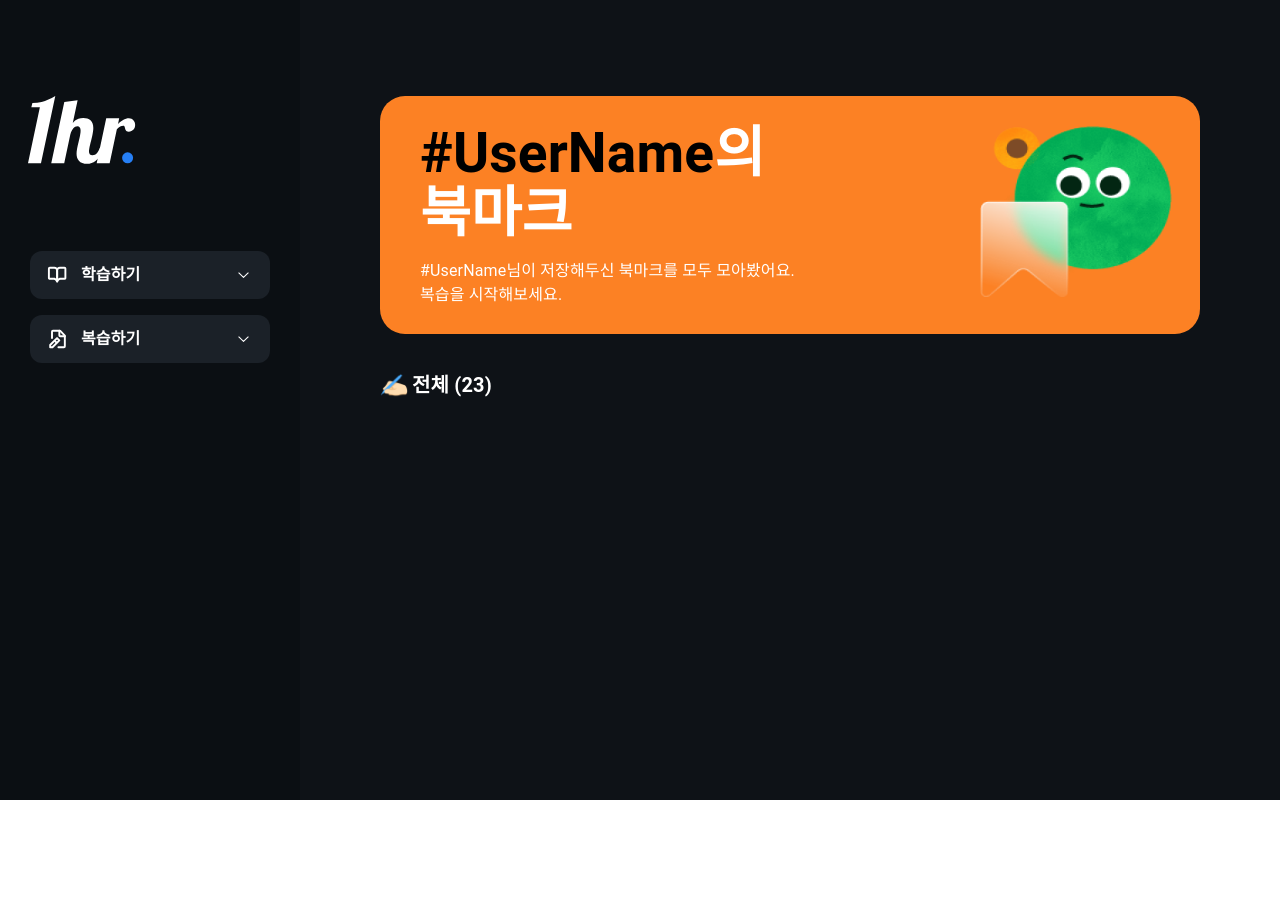
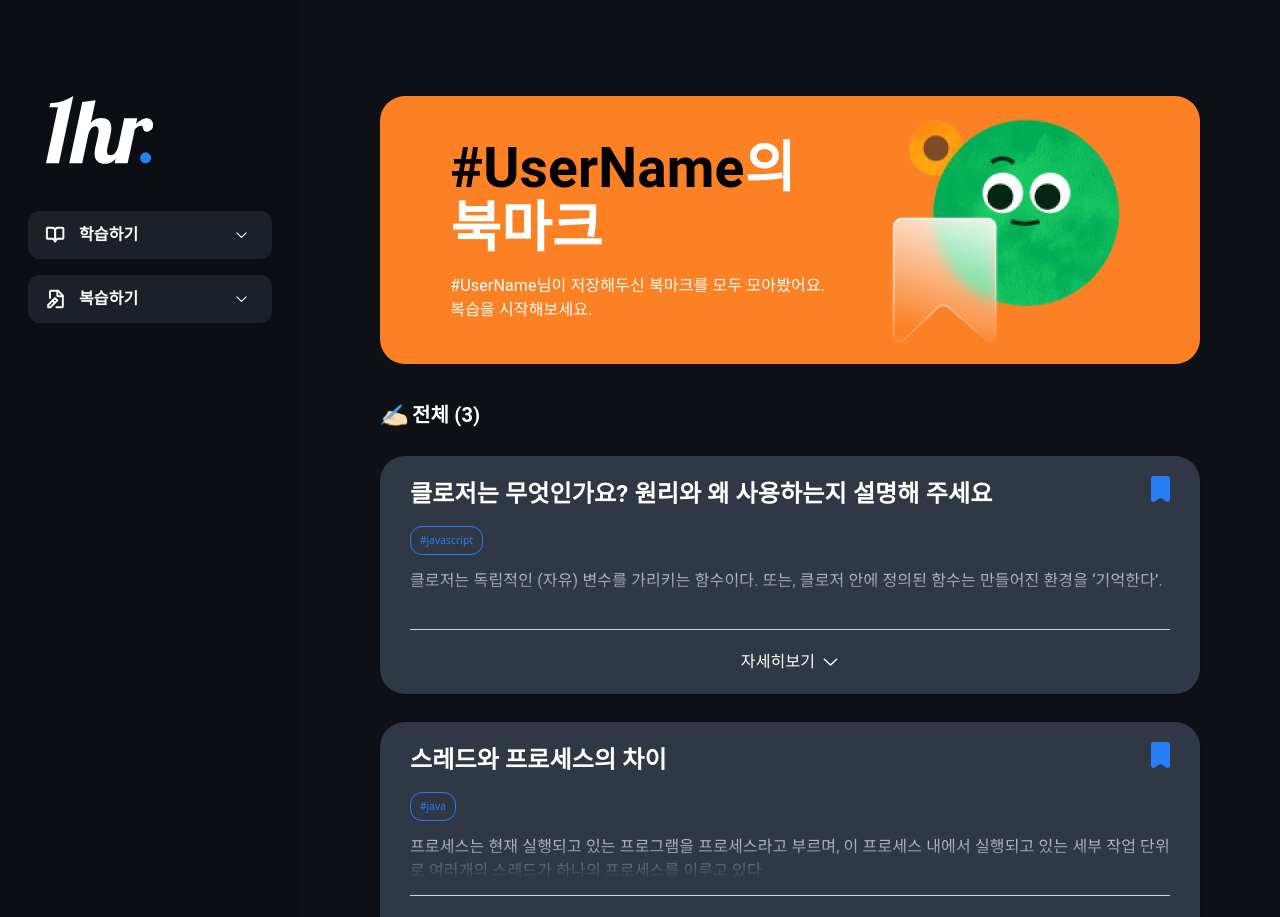
Before and after one commit to cathyleeu/1hour-deploy-test, a Next.js app: page /bookmark in a window 1280 px wide. Shown: the top 917 px of the page. Before the commit the page ends 800 px from the top, so only its background shows below. Built offline with nearby package versions, Linux system fonts and the light colour scheme.

Commit message:
feat: 잔업

```diff
--- a/components/Layout/Sidebar.tsx
+++ b/components/Layout/Sidebar.tsx
@@ -25,7 +25,7 @@ export default function Sidebar({}) {
   return (
     <div className="flex flex-col items-center h-full bg-[#0B0F13] text-white">
       {/* 로고 */}
-      <div className="w-full ml-14 mt-24 mb-20">
+      <div className="w-[244px] ml-[36px] mt-24 mb-[40px]">
         <Link href="/">
           <button className="w-[108px] h-[68px] bg-[url('/assets/images/sidebar/logo.svg')]" />
         </Link>
--- a/components/bookmark/banner.tsx
+++ b/components/bookmark/banner.tsx
@@ -5,7 +5,8 @@ type Props = {};
 
 const BookmarkBanner = (props: Props) => {
   return (
-    <div className="w-full bg-[#FC8124] text-white rounded-[25px] px-[40px] py-[27px] relative">
+    <div className="w-full min-w-[700px] h-[268px] bg-[#FC8124] text-white rounded-[25px] px-[40px] py-[27px] flex items-center justify-around ">
+      <section>
         <h1 className="font-bold text-[55px] leading-[60px]">
           <span className="text-black">{`#UserName`}</span>
           의
@@ -17,9 +18,10 @@ const BookmarkBanner = (props: Props) => {
           <br />
           복습을 시작해보세요.
         </p>
-      <div className="absolute right-5 top-5 w-[25%] h-[80%]">
-        <Image src="/assets/images/banner/bookmark.png" alt="banner" layout="fill" />
-      </div>
+      </section>
+      <section className="w-[244px] h-[248px]">
+        <Image src="/assets/images/banner/bookmark.png" width={244} height={248} alt="banner" />
+      </section>
     </div>
   );
 };
--- a/components/common/question-card.tsx
+++ b/components/common/question-card.tsx
@@ -1,6 +1,5 @@
 import { Card } from '@mui/material';
 import { useQuestionCard } from 'lib/hooks';
-import Image from 'next/image';
 import React, { memo } from 'react';
 import ArrowIcon from './arrow-icon';
 import Bookmark from './bookmark';
--- a/components/common/side-dropdown.tsx
+++ b/components/common/side-dropdown.tsx
@@ -41,7 +41,7 @@ const SideDropdown = ({ src, title, list }: Props) => {
       <div className={'flex flex-col items-center'}>
         {/* button */}
         <button
-          className={`flex items-center rounded-xl  mb-4 px-4 py-3.5 w-60 h-12 bg-${
+          className={`flex items-center rounded-xl  mb-4 px-4 py-3.5 w-[244px] h-12 bg-${
             isOpen ? 'blue' : 'gray'
           } text-base font-bold `}
           onClick={() => setIsOpen(!isOpen)}
--- a/components/common/tag-list.tsx
+++ b/components/common/tag-list.tsx
@@ -2,7 +2,11 @@ import { memo, useCallback, useEffect, useState } from 'react';
 import ArrowIcon from './arrow-icon';
 import Tag from './tag';
 
-const TagList = ({ value }: { value: string[] }) => {
+interface Props {
+  value: string[];
+}
+
+const TagList = ({ value }: Props) => {
   const [selectedTag, setSelectedTag] = useState<string[]>([]);
   const [isFold, setIsFold] = useState(true);
 
--- a/dummy/questions.json
+++ b/dummy/questions.json
@@ -3,7 +3,7 @@
     "category": "frontend",
     "description": "함수 안에 있는 선언들을 모두 끌어올려서 해당 함수 유효 범위의 최상단에 선언하는 것을 말한다 자바스크립트 함수는 실행되기 전에 함수 안에 필요한 변수값들을 모두 모아서 유효 범위의 최상단에 선언해요 즉 함수 내에서 아래쪽에 존재하는 내용 중 필요한 값들을 끌어올리는 것인데요. var 변수 선언과 함수선언문에서만 호이스팅이 일어나요 var 변수/함수의 선언만 위로 끌어 올려지며, 할당은 끌어 올려지지 않고 let/const 변수 선언과 함수표현식에서는 호이스팅이 발생하지 않아요",
     "isBookmark": false,
-    "tags": ["웹 브라우저", "HTML"],
+    "tags": ["react"],
     "title": "호이스팅에 대해서 설명해보세요",
     "id": 0
   },
@@ -11,7 +11,7 @@
     "category": "frontend",
     "description": "클로저는 독립적인 (자유) 변수를 가리키는 함수이다. 또는, 클로저 안에 정의된 함수는 만들어진 환경을 ‘기억한다’.",
     "isBookmark": true,
-    "tags": ["웹 브라우저", "HTML"],
+    "tags": ["javascript"],
     "title": "클로저는 무엇인가요? 원리와 왜 사용하는지 설명해 주세요",
     "id": 1
   },
@@ -19,7 +19,7 @@
     "category": "frontend",
     "description": "브라우저의 기본적인 역할은 HTML, CSS 명세에 따라 HTML 파일을 해석해서 표시하는 것이다. 브라우저를 구성하는 요소는 사용자 인터페이스, 브라우저 엔진(크롬, 사파리는 Webkit, 파이어폭스는 Gecko), 렌더링 엔진, 통신, UI 백엔드, 자바스크립트 해석기, 자료 저장소 등이 있다. 렌더링 엔진은 먼저 HTML 문서를 파싱해서 DOM 트리를 구축한다. 그리고 CSS 마크업을 파싱해서 앞서 구축한 DOM 트리와 함께 렌더링 트리를 만든다. 렌더링 트리는 화면에 보여줄 것들만 가지고 있는 트리로, 구축이 되면 순차적으로 화면에 배치한다. 부모에서 자식 순서로 배치는 진행된다. 배치가 완료되면 그리기를 시작한다.",
     "isBookmark": false,
-    "tags": ["웹 브라우저", "HTML"],
+    "tags": ["nextjs,react"],
     "title": "브라우저의 동작 원리를 간단하게 설명해주세요.",
     "id": 2
   },
--- a/lib/hooks.ts
+++ b/lib/hooks.ts
@@ -1,4 +1,5 @@
 import { useState } from 'react';
+import questions from '../dummy/questions.json';
 
 export const useQuestionCard = () => {
   const [show, setShow] = useState(false);
@@ -7,7 +8,6 @@ export const useQuestionCard = () => {
 
   const onToggleBookmark = (id: number) => {
     //TODO: fetch data
-    console.log('id', id);
   };
 
   return { show, onToggleShow, onToggleBookmark };
--- a/pages/bookmark.tsx
+++ b/pages/bookmark.tsx
@@ -1,17 +1,22 @@
+import QuestionCard from '@components/common/question-card';
 import SmallHeader from '@components/common/small-header';
 import BookmarkBanner from 'components/bookmark/banner';
+import questions from '../dummy/questions.json';
 
 const Bookmark = () => {
   // TODO: login auth
-
+  const filteredQuestions = questions.filter((question) => question.isBookmark);
   return (
     <main className="w-full h-full">
       <BookmarkBanner />
       <section className="mt-9">
-        <SmallHeader content="전체 (23)" src="/assets/icons/pen.png" />
+        <SmallHeader content={`전체 (${filteredQuestions.length})`} src="/assets/icons/pen.png" />
       </section>
-      <section className="mt-9">{/* TODO: fetch User Data */}</section>
-      <section className="mt-9"></section>
+      <div className="flex flex-col gap-7 mb-40">
+        {filteredQuestions.map((data, id) => (
+          <QuestionCard key={id} {...data} />
+        ))}
+      </div>
     </main>
   );
 };
--- a/pages/categories/[category].tsx
+++ b/pages/categories/[category].tsx
@@ -14,7 +14,7 @@ const Category = () => {
 
   const tagList = useMemo(() => tagByCategory[category as CategoryKey], [category]);
 
-  console.log(category);
+  const filteredQuestions = questions.filter((question) => question.category === category);
 
   return (
     <main className="w-full">
@@ -27,15 +27,13 @@ const Category = () => {
       </section>
       {/* TODO: fetch count data */}
       <section className="mt-[53px]">
-        <SmallHeader content="전체(23)" src="/assets/icons/pen.png" />
+        <SmallHeader content={`전체 (${filteredQuestions.length})`} src="/assets/icons/pen.png" />
       </section>
       {/* TODO: fetch list data */}
       <section className="flex flex-col gap-7 mb-40">
-        {questions
-          .filter((question) => question.category === category)
-          .map((data, id) => (
-            <QuestionCard key={id} {...data} />
-          ))}
+        {filteredQuestions.map((data, id) => (
+          <QuestionCard key={id} {...data} />
+        ))}
       </section>
     </main>
   );
```
Lines whose indentation alone changed are shown as unchanged.
